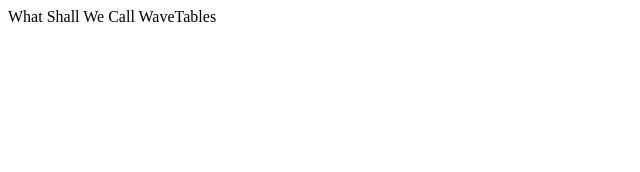
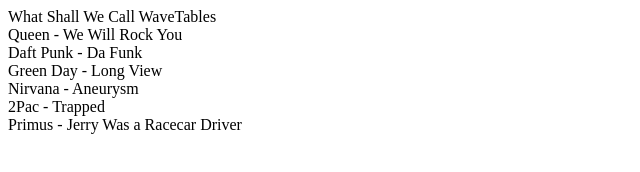
Before and after one commit to bmcfee/whattable, a website: page index.html in a window 1280 px wide. Shown: the whole page, without its empty margins (0-640 px from the left). Drawn offline with Linux system fonts and the light colour scheme.

```diff
--- a/index.html
+++ b/index.html
@@ -8,6 +8,14 @@
 
 <body>
 What Shall We Call WaveTables
+
+<div id="0">Queen - We Will Rock You</div>
+<div id="1">Daft Punk - Da Funk</div>
+<div id="2">Green Day - Long View</div>
+<div id="3">Nirvana - Aneurysm</div>
+<div id="4">2Pac - Trapped</div>
+<div id="5">Primus - Jerry Was a Racecar Driver</div>
+
 </body>
 
 </html>
```
